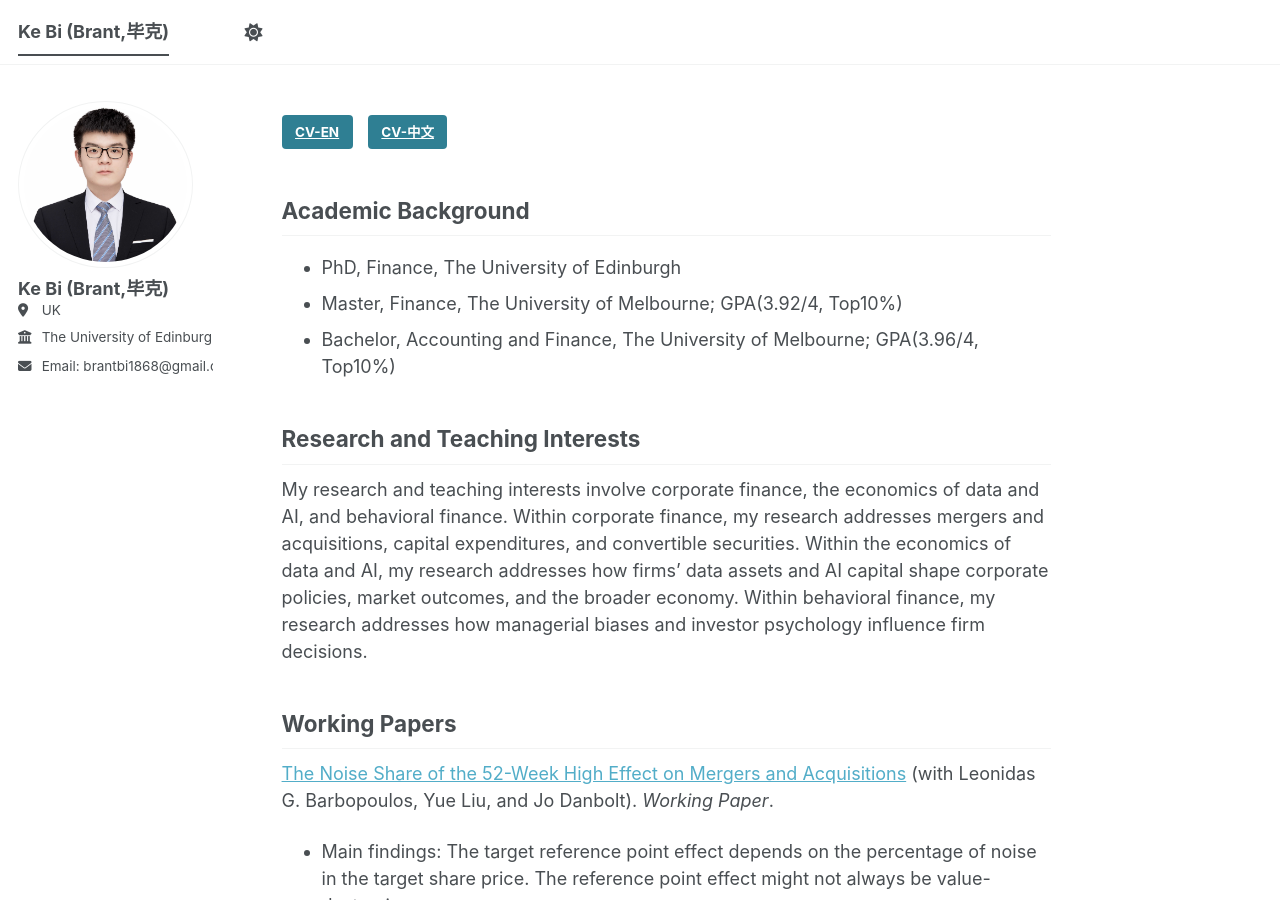
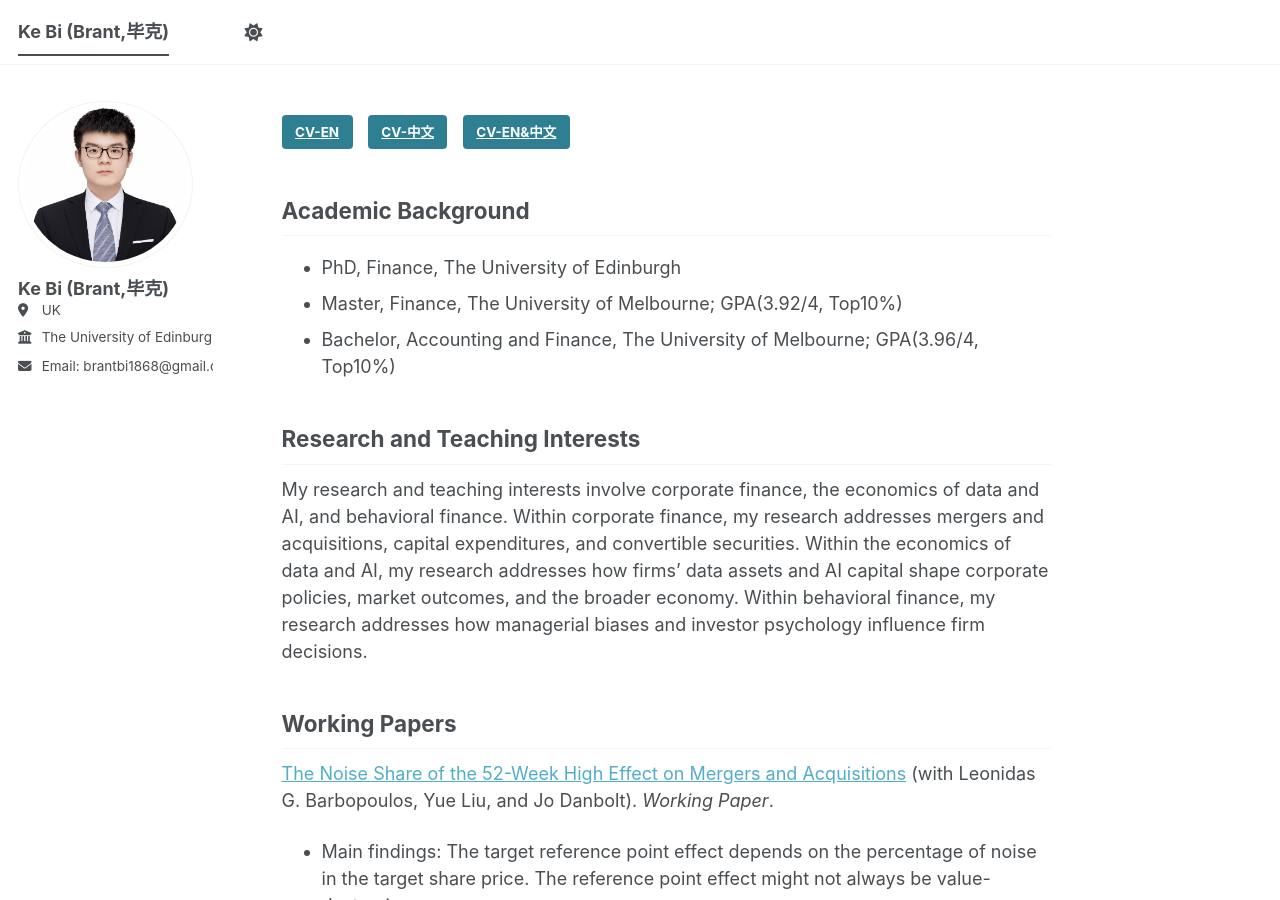
Before and after one commit to brant1868/brant1868.github.io, a Jekyll site: the page built from _pages/about.md, in a window 1280 px wide and 900 px high. Built offline with Jekyll 4.4.1, drawn with Linux system fonts in a browser that asks for light colours; a script bundle is joined from its source files by our own code; library files that are not in the unit come from our copies.

Commit message:
Update about.md

```diff
--- a/_pages/about.md
+++ b/_pages/about.md
@@ -8,7 +8,8 @@ redirect_from:
 ---
 
 [CV-EN](https://drive.google.com/file/d/1S0DrE2XjAShySG9q64DDUizmzugu3YdX/view?usp=sharing){: .btn .btn--info target="_blank" }  &nbsp;
-[CV-中文](https://drive.google.com/file/d/1GpAZNP-oPQCP0RJdf0ZjytyJ-J1G_L39/view?usp=sharing){: .btn .btn--info target="_blank" }
+[CV-中文](https://drive.google.com/file/d/1GpAZNP-oPQCP0RJdf0ZjytyJ-J1G_L39/view?usp=sharing){: .btn .btn--info target="_blank" }  &nbsp;
+[CV-EN&中文](https://drive.google.com/file/d/1zolpgYJLiUDF2XkuHcIbxbqYdskxSYJi/view?usp=sharing){: .btn .btn--info target="_blank" }
 
 
 Academic Background
```
